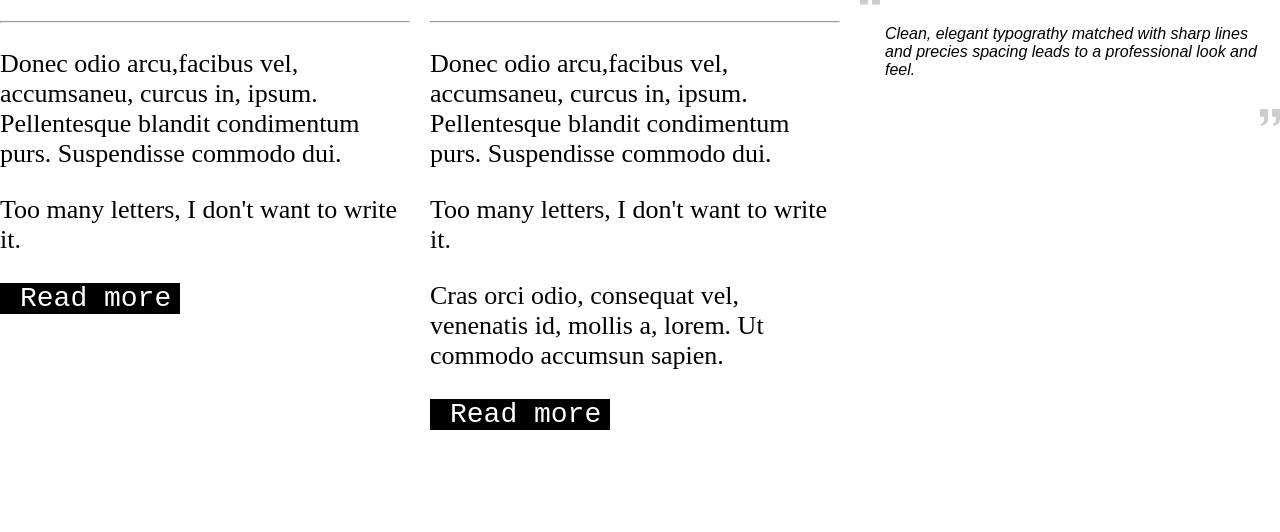
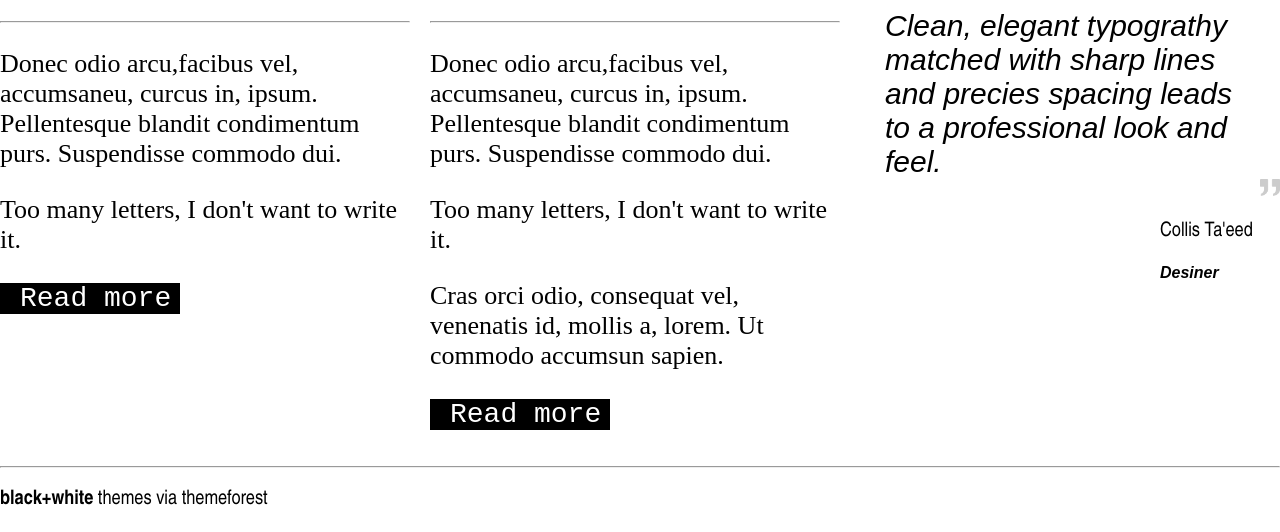
Before and after one commit to TriStarRiT/Sites, a plain HTML site: page index.html in a window 1280 px wide. Shown: the part 643-1175 px from the top of the page. Before the commit the page ends 1109 px from the top, so only its background shows below. Drawn offline with Linux system fonts and the light colour scheme.

Commit message:
0.04 done whithout adaptive

```diff
--- a/index.html
+++ b/index.html
@@ -56,12 +56,18 @@
             </div>
         </nav>
         <nav>
-            <div style="margin-top:80px;">
+            <div style="margin-top:50px;">
                 <img class="png" id="first_png" src="img/for_text.png">
                 <p class="text_png">Clean, elegant typograthy matched with sharp lines and precies spacing leads to a professional look and feel.</p>
                 <img class="png" id="second_png" src="img/for_text.png">
+                <p class="citat" id="citat">Collis Ta'eed</p>
+                <strong class="citat" id="author">Desiner</strong>
             </div>
         </nav>
     </main>
+    <hr>
+    <div>
+        <p class="last_text"><strong>black+white</strong> themes via themeforest</p>
+    </div>
 </body>
 </html>
--- a/style.css
+++ b/style.css
@@ -89,18 +89,19 @@
     font-family: OCR A Std, monospace;
     font-weight: normal;
     margin-left:20px;
+    cursor: pointer;
 }
 .png{
     width: 20px;
     opacity: .2;
+    position:relative;
 }
 #first_png{
-    position:relative;
     transform: rotate(180deg);
+    margin-top:0px;
 }
 #second_png{
     margin-left:400px;
-    margin-top:100px;
 }
 .text_png{
     font-family:sans-serif;
@@ -108,5 +109,20 @@
     width:380px;
     margin-left:25px;
     margin-bottom:0px;
-    position:absolute
+    font-size:30px;
 }
+.citat{
+    margin-left:300px;
+}
+#citat{
+    font-family:Arial Narrow, sans-serif;
+    font-size:20px;
+}
+#author{
+    font-family:sans-serif;
+    font-style: italic;
+}
+.last_text{
+    font-family:Arial Narrow, sans-serif;
+    font-size: 20px;
+}
```
